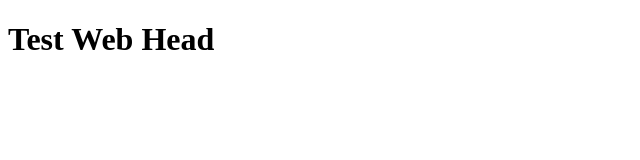
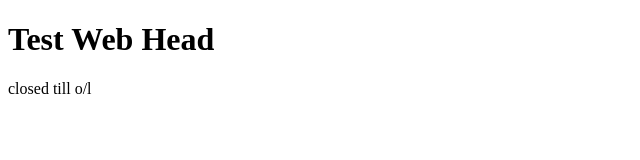
Before and after one commit to Cyberx-Team/Cyberx-official-HTML, a plain HTML site: page index.html in a window 1280 px wide. Shown: the whole page, without its empty margins (0-640 px from the left). Drawn offline with Linux system fonts and the light colour scheme.

Commit message:
Update index.html

```diff
--- a/index.html
+++ b/index.html
@@ -8,5 +8,6 @@
 </head>
 <body>
     <h1>Test Web Head</h1>
+    <p>closed till o/l</p>
 </body>
 </html>
```
